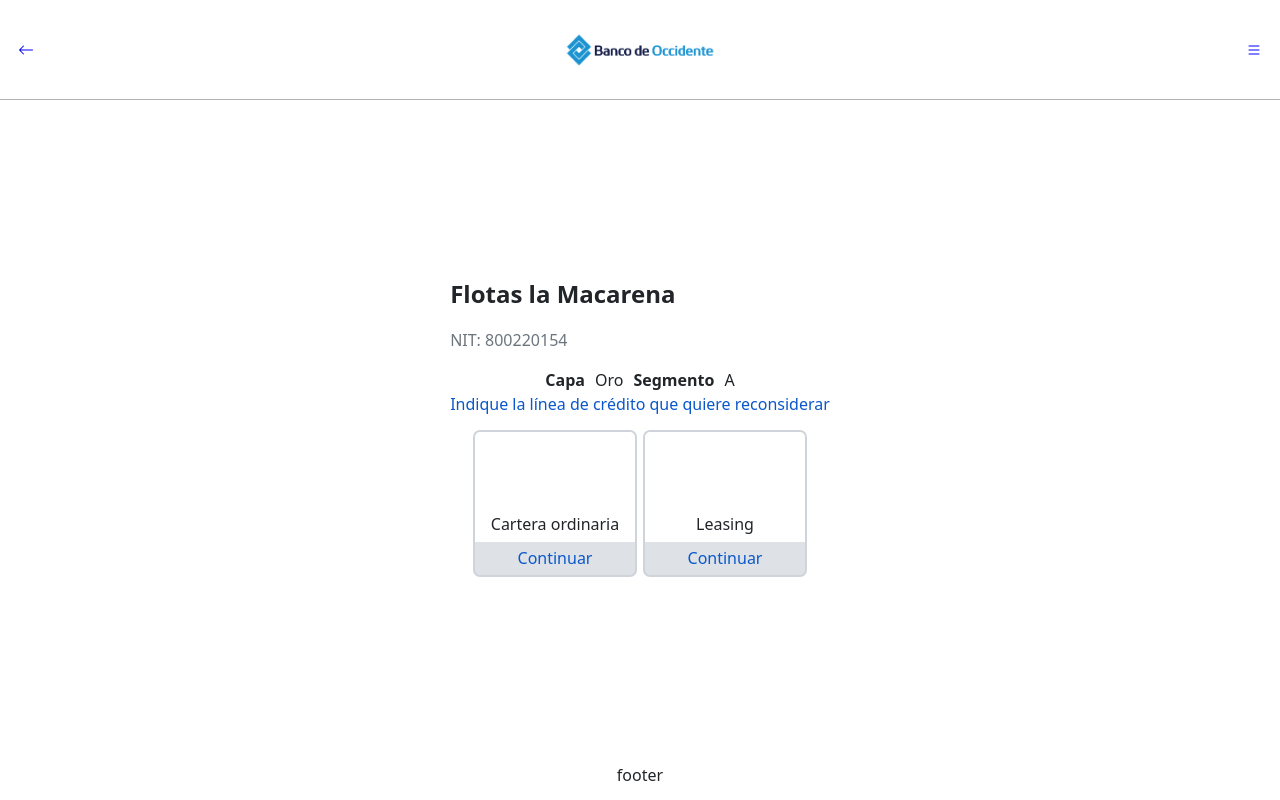
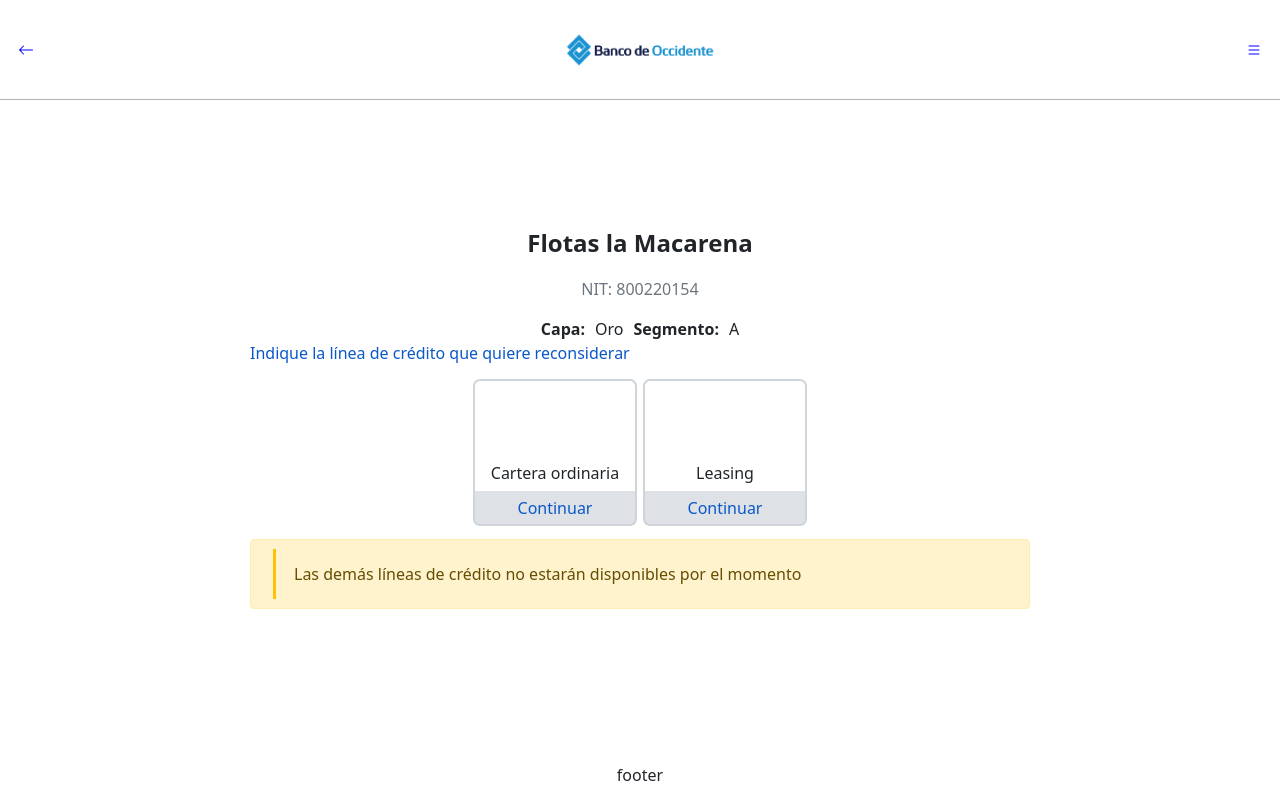
Before and after one commit to afal694/BDO, a React (Create React App) app: page / in a window 1280 px wide. Built offline with nearby package versions, Linux system fonts and the light colour scheme.

Commit message:
Custom Alert

```diff
--- /dev/null
+++ b/src/components/CustomAlert.tsx
@@ -0,0 +1,13 @@
+const CustomAlert = ({ message }: { message: string }) => {
+	return (
+		<div className="custom-alert alert alert-warning" role="alert">
+			<div className="icon">
+				<i />
+			</div>
+			<div className="divider"></div>
+			<div className="message">{message}</div>
+		</div>
+	);
+};
+
+export default CustomAlert;
--- a/src/components/PageInfo.tsx
+++ b/src/components/PageInfo.tsx
@@ -1,5 +1,6 @@
 import React from "react";
 import CardAction from "./CardAction";
+import CustomAlert from "./CustomAlert";
 
 interface PageInfoProps {
 	obj?: {
@@ -28,7 +29,7 @@
 }: InfoKeyValueProps) => {
 	return (
 		<div className="info-key-value">
-			<span className="fw-bold">{name}</span>
+			<span className="fw-bold">{`${name}: `}</span>
 			<span>{value}</span>
 		</div>
 	);
@@ -40,7 +41,7 @@
 	const { name, layer, managerRelation, nit, segment } = obj;
 
 	return (
-		<div>
+		<div style={{width: "780px"}}>
 			<div className="meta-data">
 				<p className="fs-4 fw-bolder">{name}</p>
 				<p className="fs-6 text-muted">{`NIT: ${nit}`}</p>
@@ -66,7 +67,9 @@
 					/>
 				</div>
 			</div>
-			<div className="info"></div>
+			<div className="info">
+				<CustomAlert message="Las demás líneas de crédito no estarán disponibles por el momento" />
+			</div>
 		</div>
 	);
 };
--- a/src/styles/_generals.scss
+++ b/src/styles/_generals.scss
@@ -71,6 +71,7 @@
 }
 
 .meta-data {
+	text-align: center;
 	.info {
 		display: flex;
 		flex-wrap: nowrap;
@@ -90,6 +91,8 @@
 	> .details {
 		color: $blue-600;
 	}
+
+	margin-bottom: 15px;
 }
 
 .cards-container {
@@ -128,3 +131,20 @@
 		}
 	}
 }
+
+.custom-alert {
+	display: flex;
+	flex-direction: row;
+	height: 70px;
+	align-items: center;
+	.divider {
+		flex: 0 1 15px;
+		border-left: 3px solid $yellow-500;
+		height: 50px;
+		margin: 0 6px;
+	}
+
+	.message {
+		flex: 1 1 50%;
+	}
+}
```
